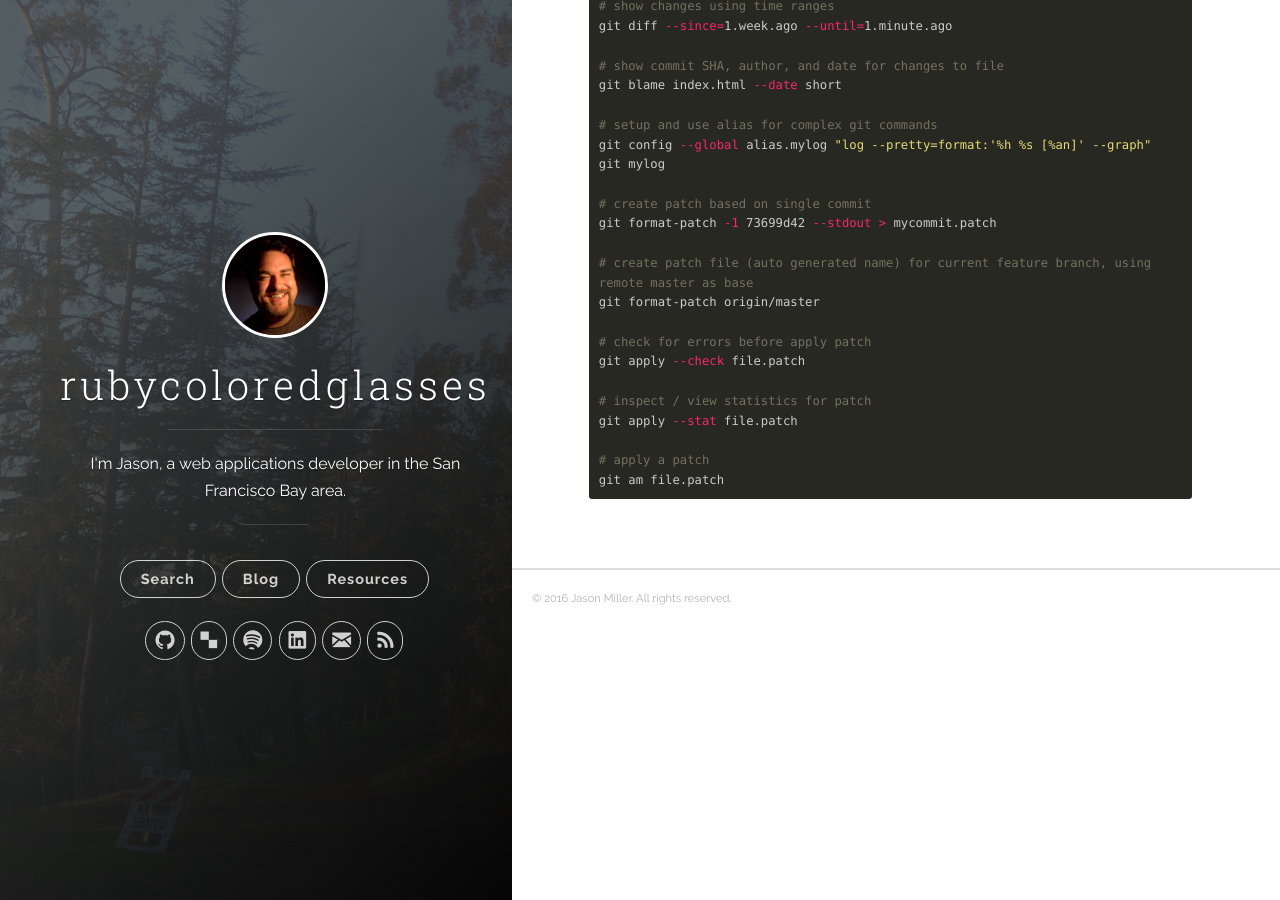
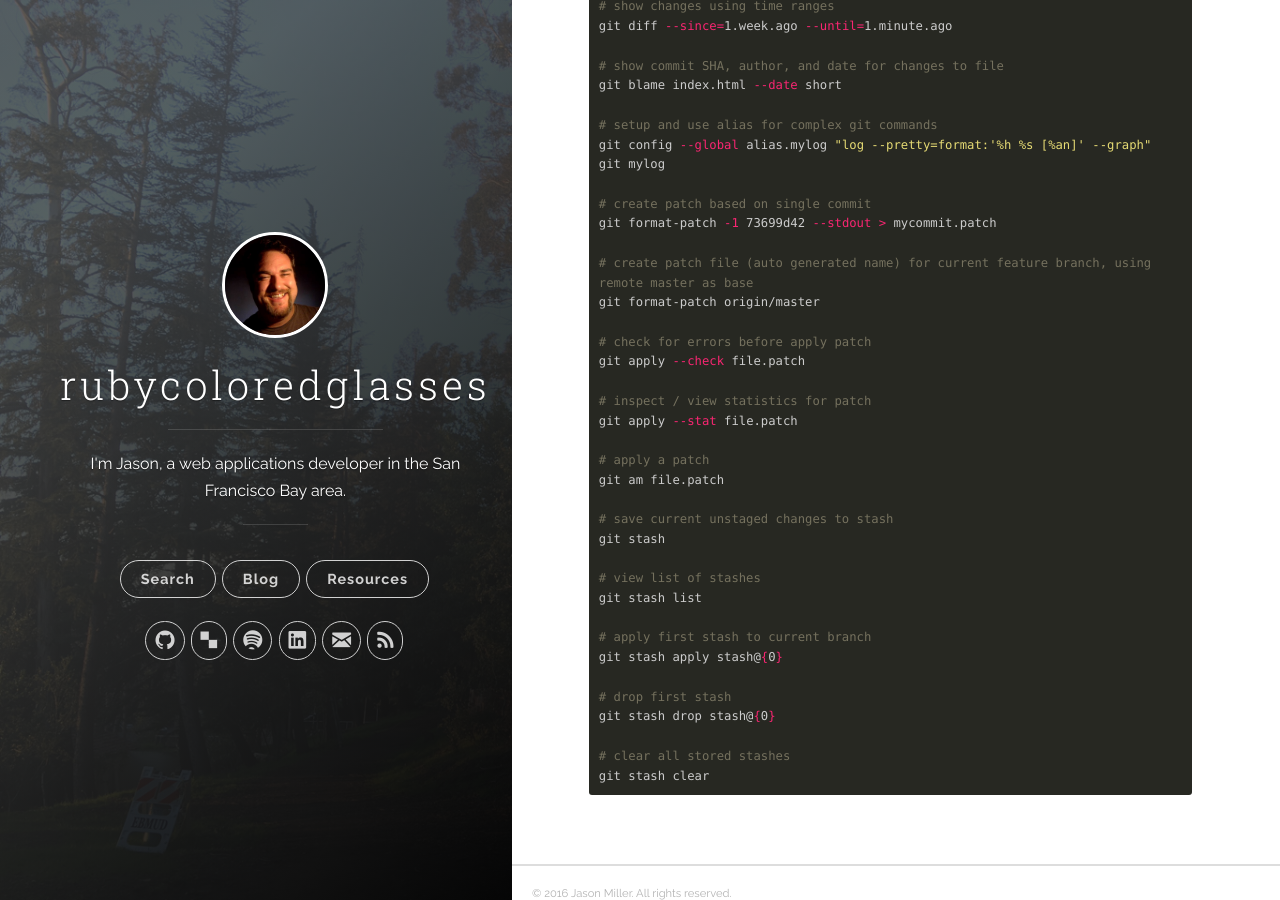
Before and after one commit to redconfetti/redconfetti.github.io, a Jekyll site: the page built from resources/cheat-sheets/git/index.md, in a window 1280 px wide and 900 px high, scrolled down 3357 px. Built offline with Jekyll 4.4.1, drawn with Linux system fonts in a browser that asks for light colours; nearby versions of some CDN libraries.

Commit message:
Updated Git cheatsheet with stash commands

````diff
--- a/resources/cheat-sheets/git/index.md
+++ b/resources/cheat-sheets/git/index.md
@@ -188,4 +188,19 @@ git apply --stat file.patch
 
 # apply a patch
 git am file.patch
+
+# save current unstaged changes to stash
+git stash
+
+# view list of stashes
+git stash list
+
+# apply first stash to current branch
+git stash apply stash@{0}
+
+# drop first stash
+git stash drop stash@{0}
+
+# clear all stored stashes
+git stash clear
 ```
````
